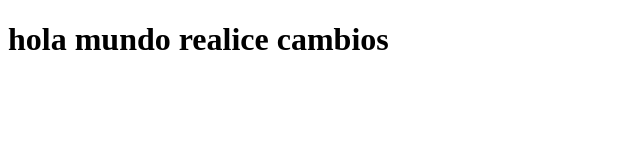
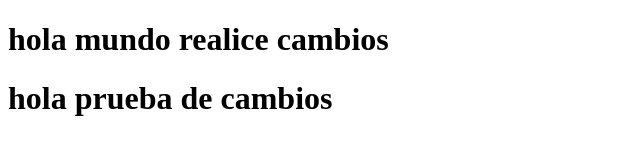
Before and after one commit to josetitoarchila/bibliotecag06, a plain HTML site: page index.html in a window 1280 px wide. Shown: the whole page, without its empty margins (0-640 px from the left). Drawn offline with Linux system fonts and the light colour scheme.

Commit message:
Cambios JATC

```diff
--- a/index.html
+++ b/index.html
@@ -9,5 +9,7 @@
 </head>
 <body>
 <h1>hola mundo realice cambios</h1>
+<h1>hola prueba de cambios</h1>
+
 </body>
 </html>
```
